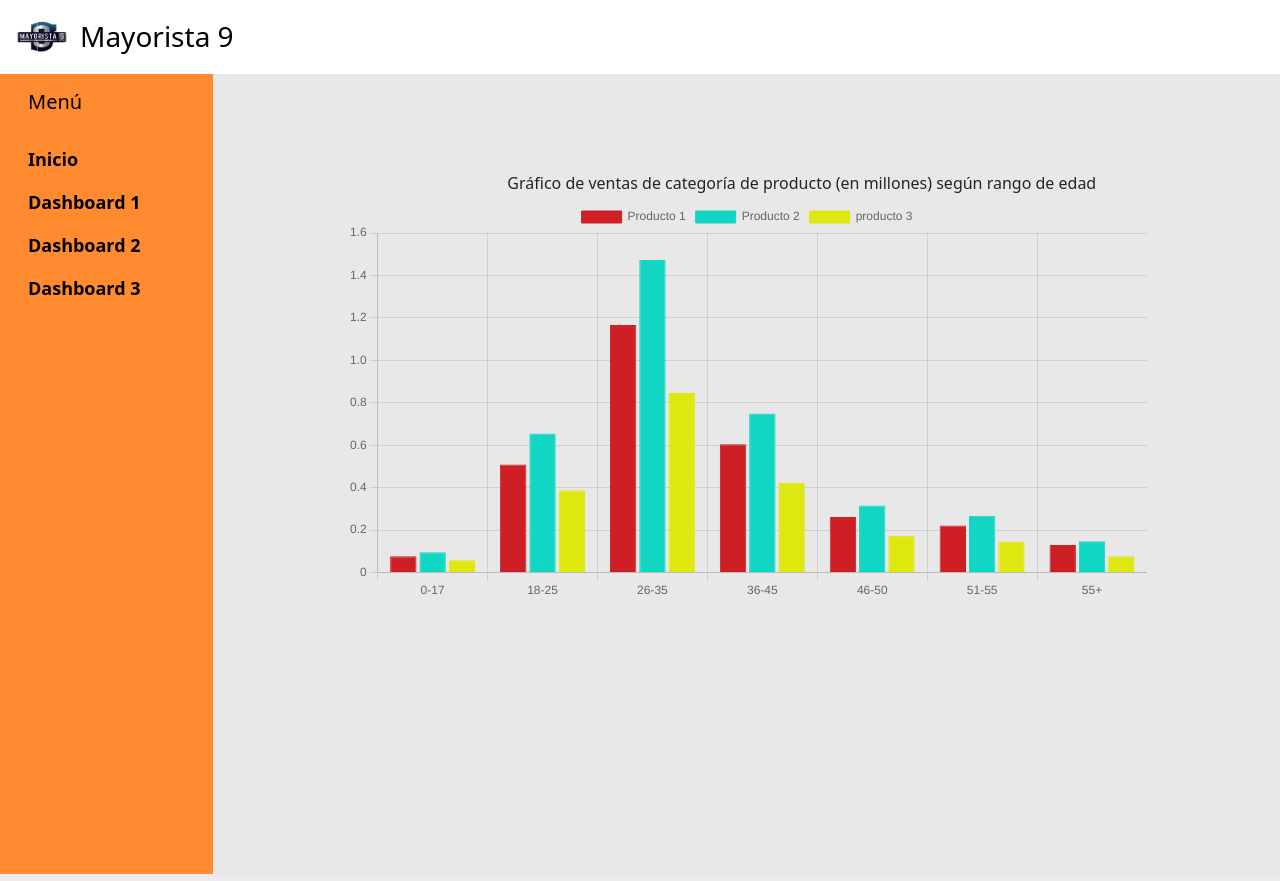
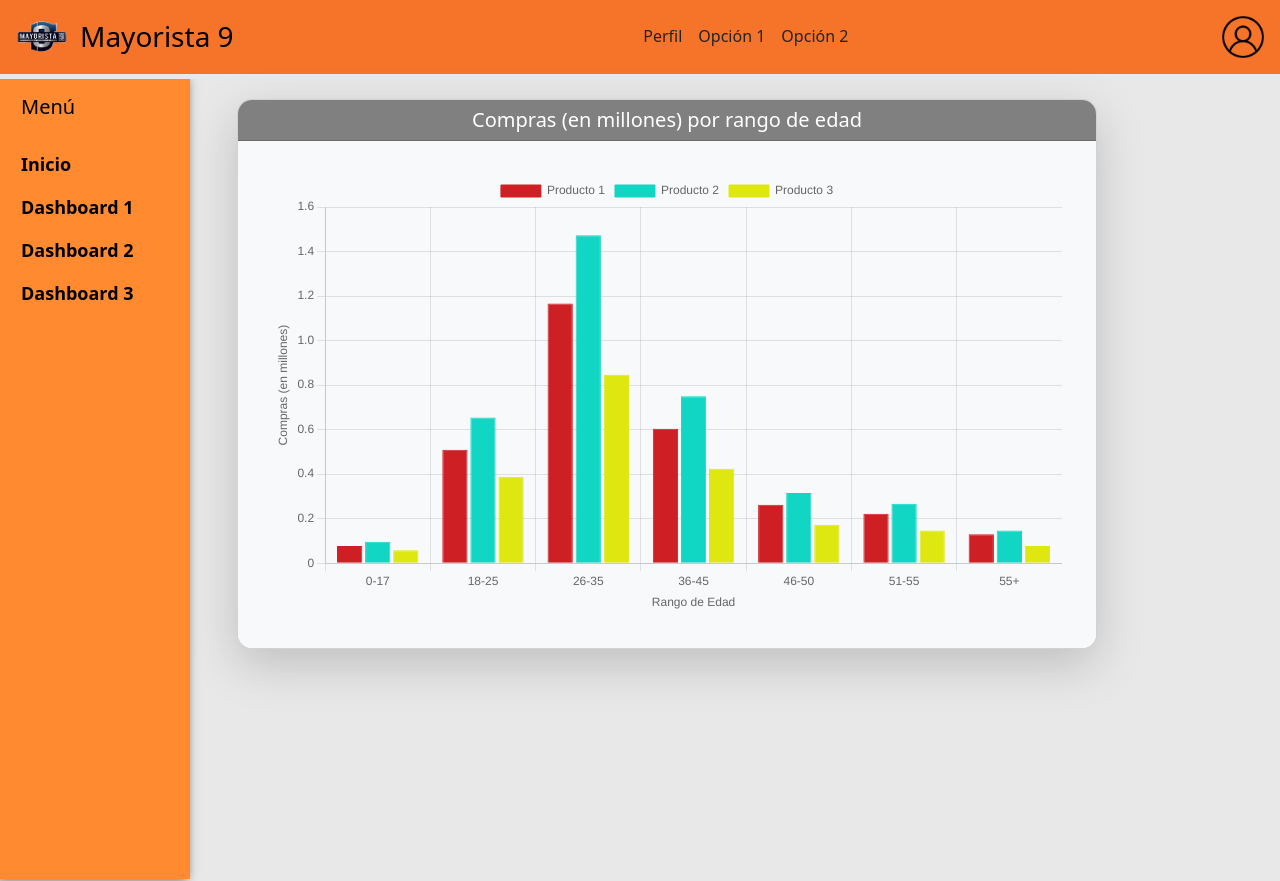
Before and after one commit to VichoIFA/Visualizacion, a Django app: template proyecto/mayorista9/templates/graficomuestra.html in a window 1280 px wide. Run offline with Django 5.2, Linux system fonts and the light colour scheme; the template is opened without the code that fills it, so the values that code supplies are empty; parts of the project's set-up code (start-up, migrations or seed data) failed here and were passed over; some libraries are stand-ins or nearby versions.

Commit message:
avance front

```diff
--- a/proyecto/mayorista9/templates/graficomuestra.html
+++ b/proyecto/mayorista9/templates/graficomuestra.html
@@ -7,50 +7,60 @@
     <title>Página principal</title>
     <script src="{% static 'chart.js' %}"></script>
     <link rel="stylesheet" href="{% static 'bootstrap-5.3.3-dist/css/bootstrap.min.css' %}">
+    <style>
+        .custom-navbar {
+            background-color: #f5742a;
+        }
+        .sidebar {
+            height: 100vh;
+            width: 190px;
+            background-color: #ff8a30;
+            color: #000000;
+            box-shadow:-3px 0 10px 0 #555;
+        }
+        .sidebar .nav-link {
+            font-size: 18px;
+            color: #000000;
+            font-weight: bold;
+        }
+        .sidebar .nav-link:hover {
+            background-color: #fc8128;
+            color: #000000;
+        }
+        body {
+            background-color: #e8e8e8;
+        }
+        .card {
+            height: 550px;
+        }
+        #mainChart {
+            width: 100% !important;
+            height: 100% !important;
+        }
+    </style>
 </head>
 
 <body>
-
-    <style>
-        .custom-navbar {
-            background-color: #ffffff; /* Cambia a cualquier color que desees */
-        }
-        .sidebar {
-            height: 0 auto; /* Altura de la sidebar */
-            background-color: #ff8a30; /* Color de fondo de la sidebar */
-        }
-
-        .sidebar {
-            height: 100vh; /* Altura de la sidebar */
-            background-color: #ff8a30; /* Cambia este valor al color que desees */
-            color: #000000; /* Cambia el color del texto a blanco */
-        }
-        .sidebar .nav-link {
-            font-size: 18px; /* Tamaño de letra */
-            color: #000000; /* Cambia el color de los enlaces a blanco */
-            font-weight: bold; /* Esto hace que el texto esté en negrita */
-        }
-        .sidebar .nav-link:hover {
-            background-color: #fc8128; /* Cambia el color de fondo al pasar el mouse sobre el enlace */
-            color: #000000; /* Color del texto al pasar el mouse */
-        }
-        body {
-            background-color: #e8e8e8; /* Cambia este valor al color que desees */
-        }
-    </style>
-
-    <nav class="navbar custom-navbar">
+    <nav class="navbar custom-navbar"  style = "border-bottom: 5px solid #e8e8e8;">
         <div class="container-fluid d-flex align-items-center">
             <a class="navbar-brand d-flex align-items-center" href="#">
                 <img src="{% static 'images/logo.png' %}" alt="Logo" width="60" height="48" class="d-inline-block align-text-top">
                 <h3 class="mb-0 ms-2">Mayorista 9</h3>
             </a>
+
+            <div class="d-flex ms-2">
+                <h6 class="mb-0 ms-3">Perfil</h6>
+                <h6 class="mb-0 ms-3">Opción 1</h6>
+                <h6 class="mb-0 ms-3">Opción 2</h6>
+            </div>
+
+            <img src="{% static 'images/perfil.png' %}" alt="Descripción de la imagen" width="50" height="50" class="rounded-circle">
         </div>
     </nav>
 
-    <div class="container-fluid">
+    <div class="container-fluid" style = "border-bottom: 2px solid #e8e8e8; border-right:  2px solid #e8e8e8;">
         <div class="row">
-            <nav class="col-md-3 col-lg-2 sidebar d-none d-md-block">
+            <nav class="col-md-3 col-lg-2 sidebar d-none d-md-block" style = "padding-left:5px;">
                 <div class="position-sticky">
                     <h5 class="p-3">Menú</h5>
                     <ul class="nav flex-column">
@@ -71,18 +81,21 @@
             </nav>
 
             <main class="col-md-9 ms-sm-auto col-lg-10 px-md-4">
-                <h6 style="margin-top: 100px; margin-left : 270px;">Gráfico de ventas de categoría de producto (en millones) según rango de edad</h6>
+                <div style="max-width: 60rem; padding-right: 100px; padding-top: 20px">
+                    <div class="card text-center shadow-lg" style="border-radius: 15px; overflow: hidden;">
+                        <div class="card-header text-white" style="background-color: gray;">
+                            <h5 class="card-title mb-0">Compras (en millones) por rango de edad</h5>
+                        </div>
+                        <div class="card-body p-4 bg-light">
+                            <div style="width: 100%; height: 100%; padding: 10px;">
                                 <canvas id="mainChart"></canvas>
-                <style>
-                    #mainChart {
-                        max-width: 800px; /* Cambia este valor al tamaño que desees */
-                        max-height: 500px; /* Cambia este valor al tamaño que desees */
-                        width: 100%;
-                        height: auto;
-                        margin : 0 auto;
-                    }
-                </style>
+                            </div>
+                        </div>
+                    </div>
+                </div>
+
                 <script>
+                    document.addEventListener("DOMContentLoaded", function () {
                         const rangoEdad = ['0-17', '18-25', '26-35', '36-45', '46-50','51-55','55+'];
                         const producto1 = [0.076775, 0.509371, 1.166945, 0.604438, 0.262424, 0.222313, 0.13045];
                         const producto2 = [0.096155, 0.654936, 1.473278, 0.750081, 0.315572, 0.26757, 0.147356];
@@ -106,7 +119,7 @@
                                     borderWidth: 1
                                 },
                                 {
-                                label: 'producto 3',
+                                    label: 'Producto 3',
                                     data: producto3,
                                     backgroundColor: '#DEE810',
                                     borderColor: '#DEE810',
@@ -115,12 +128,25 @@
                             ]
                         };
 
+
                         var mainChartConfig = {
                             type: 'bar',  // Tipo de gráfico
                             data: mainChartData,
                             options: {
+                                responsive: true,
+                                maintainAspectRatio: false,
                                 scales: {
+                                    x: {
+                                        title: {
+                                            display: true,
+                                            text: 'Rango de Edad'
+                                        }
+                                    },
                                     y: {
+                                        title: {
+                                            display: true,
+                                            text: 'Compras (en millones)'
+                                        },
                                         beginAtZero: true
                                     }
                                 }
@@ -129,10 +155,10 @@
 
                         var mainChartCtx = document.getElementById('mainChart').getContext('2d');
                         var mainChart = new Chart(mainChartCtx, mainChartConfig);
+                    });
                 </script>
             </main>
         </div>
     </div>
-
 </body>
 </html>
```
Also changed, not shown: proyecto/mayorista9/static/images/perfil.png (added). Lines whose indentation alone changed are shown as unchanged.
